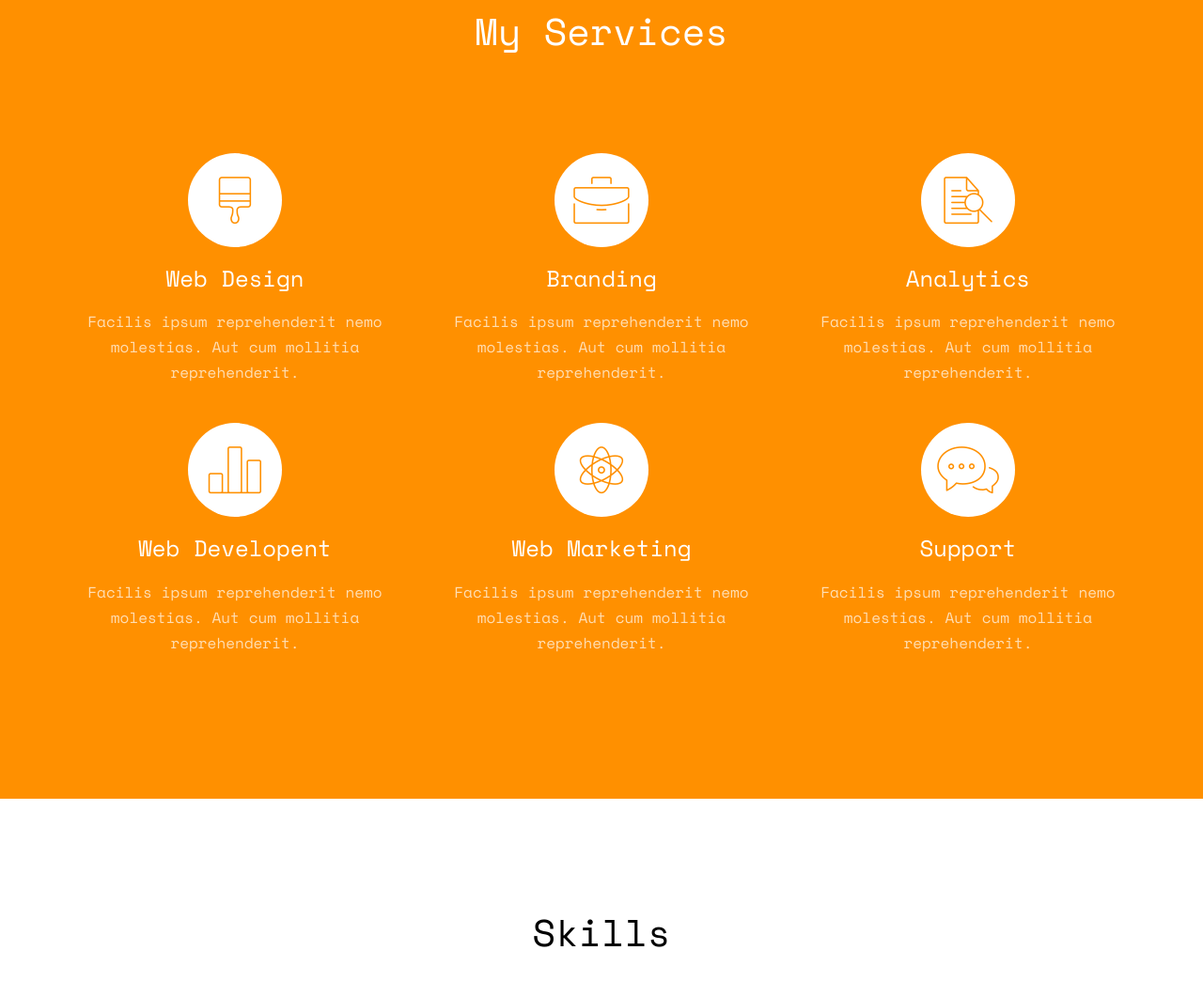
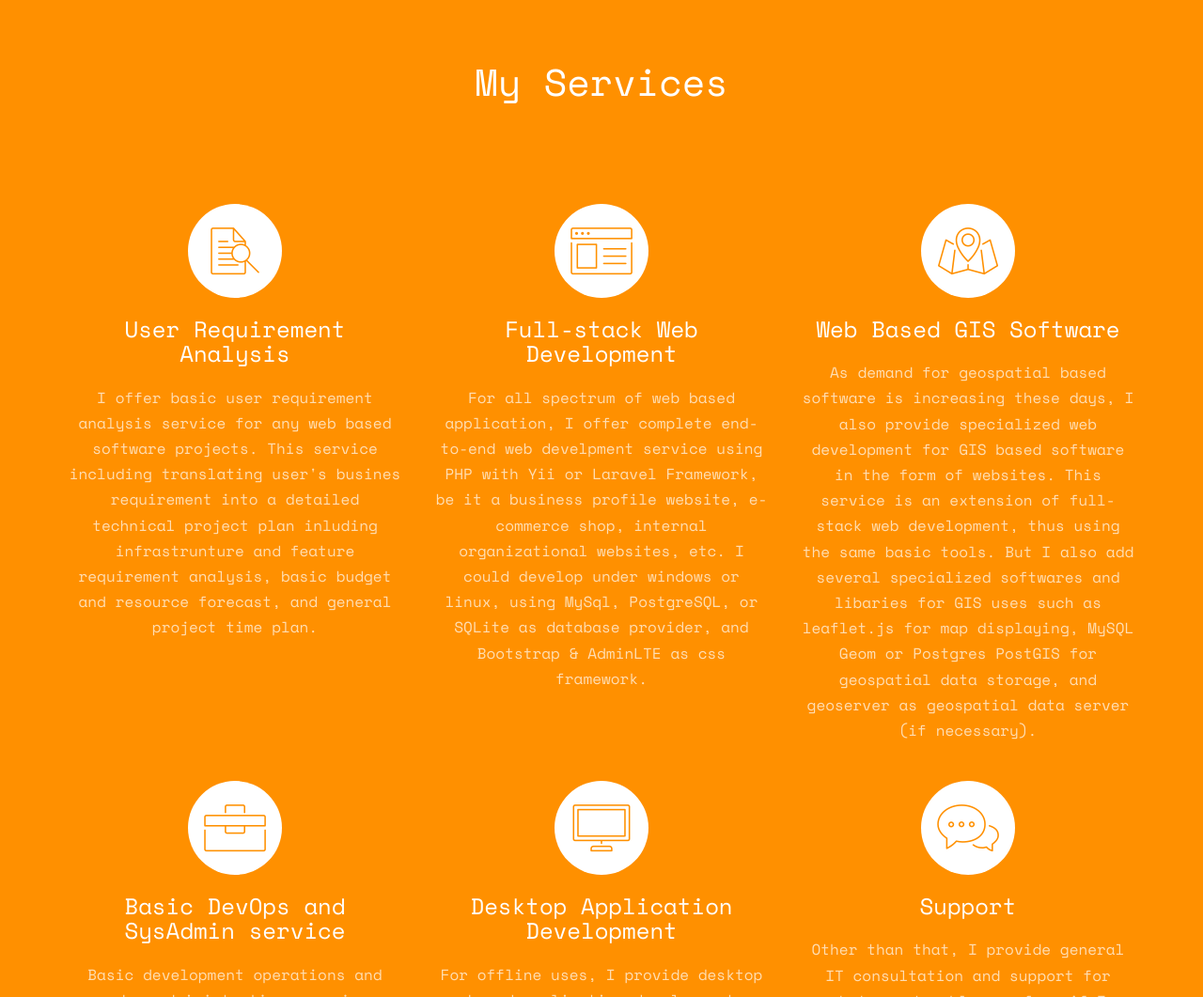
Before and after one commit to azophy/abdurrahman-adianto-id, a plain HTML site: page index.html in a window 1280 px wide. Shown: the part 3268-4329 px from the top of the page at 94% size. Drawn offline with nearby package versions, Linux system fonts and the light colour scheme; some packages are replaced by stand-ins of ours; no server answers; files whose address does not match are found by name.

Commit message:
basic skill and offered services contents

```diff
--- a/index.html
+++ b/index.html
@@ -139,7 +139,7 @@
 									<span class="company">RC-OPPINET ITB - 2016 - Current</span>
 								</div>
 								<div class="timeline-body">
-                                    <p>A Research Consortium under Institut Teknologi Bandung, which mainly focuses on Pipeline Network Optimization, Simulation, and Modelling. Works as programmer to create a commercial Pipeline simulation software called <a href="http://oppinet.ppms.itb.ac.id">OppinetSIM</a> and PertafloSIM. My scope of work including implementing mathematical model into working software with Graphical User Interface, managing various code from different programmer and merging it into a common codebase, also developing and maintaning automatic code testing and building pipeline into a working installable package.</p>
+                                    <p>RC-OPPINET is Research Consortium under Institut Teknologi Bandung, which mainly focuses on Pipeline Network Optimization, Simulation, and Modelling. Works as programmer to create a commercial Pipeline simulation software called <a href="http://oppinet.ppms.itb.ac.id">OppinetSIM</a> and <a href="www.pertaflosim.com">PertafloSIM</a>. My scope of work including implementing mathematical model into working software with Graphical User Interface, managing various codes from different programmers and merging it into a common codebase, and also developing and maintaning automatic code testing and build pipeline into a working installable package.</p>
 								</div>
 							</div>
 						</li>
@@ -151,7 +151,7 @@
 									<span class="company">Satupeta Pariwisata Riau - 2017 - 2018</span>
 								</div>
 								<div class="timeline-body">
-									<p>A project from Riau Province's Tourism and Creativity Departement, under cooperation with World Resource Institue and TitikKoma Software House. The aim is to provide a map website where users could propose and submit various tourism spot and facilities, and display it on Disparekraf Website ( <a href="pariwisata.riau.go.id/peta">pariwisata.riau.go.id/peta</a> ). This project utilize basic Apache, PHP, PostgreSQL stack with Laravel as PHP Framework, PostGIS for geometry data storage, Geoserver for spatial data serving, and Leaflet.js for browser user interface.</p>
+									<p>This is a project from Riau Province's Tourism and Creative Economy Departement (Dinas Pariwisata dan Ekonomi Kreatif, in short Disparekraf) under cooperation with World Resource Institue and TitikKoma Software House. The aim is to provide a map website where users could propose and submit various tourism spot and facilities, and display it on Disparekraf Website ( <a href="pariwisata.riau.go.id/peta">pariwisata.riau.go.id/peta</a> ). This project utilize basic Apache, PHP, PostgreSQL stack with Laravel as PHP Framework, PostGIS for geometry data storage, Geoserver for spatial data serving, and Leaflet.js for browser user interface.</p>
 								</div>
 							</div>
 						</li>
@@ -191,11 +191,11 @@
 					<div class="col-md-4 text-center">
 						<div class="feature-left">
 							<span class="icon">
-								<i class="icon-paintbrush"></i>
+								<i class="icon-search"></i>
 							</span>
 							<div class="feature-copy">
-								<h3>Web Design</h3>
-								<p>Facilis ipsum reprehenderit nemo molestias. Aut cum mollitia reprehenderit.</p>
+								<h3>User Requirement Analysis</h3>
+								<p>I offer basic user requirement analysis service for any web based software projects. This service including translating user's busines requirement into a detailed technical project plan inluding infrastrunture and feature requirement analysis, basic budget and resource forecast, and general project time plan.</p>
 							</div>
 						</div>
 					</div>
@@ -203,11 +203,11 @@
 					<div class="col-md-4 text-center">
 						<div class="feature-left">
 							<span class="icon">
-								<i class="icon-briefcase"></i>
+								<i class="icon-browser"></i>
 							</span>
 							<div class="feature-copy">
-								<h3>Branding</h3>
-								<p>Facilis ipsum reprehenderit nemo molestias. Aut cum mollitia reprehenderit.</p>
+								<h3>Full-stack Web Development</h3>
+								<p>For all spectrum of web based application, I offer complete end-to-end web develpment service using PHP with Yii or Laravel Framework, be it a business profile website, e-commerce shop, internal organizational websites, etc. I could develop under windows or linux, using MySql, PostgreSQL, or SQLite as database provider, and Bootstrap & AdminLTE as css framework.</p>
 							</div>
 						</div>
 
@@ -215,11 +215,11 @@
 					<div class="col-md-4 text-center">
 						<div class="feature-left">
 							<span class="icon">
-								<i class="icon-search"></i>
+								<i class="icon-map"></i>
 							</span>
 							<div class="feature-copy">
-								<h3>Analytics</h3>
-								<p>Facilis ipsum reprehenderit nemo molestias. Aut cum mollitia reprehenderit.</p>
+								<h3>Web Based GIS Software</h3>
+								<p>As demand for geospatial based software is increasing these days, I also provide specialized web development for GIS based software in the form of websites. This service is an extension of full-stack web development, thus using the same basic tools. But I also add several specialized softwares and libaries for GIS uses such as leaflet.js for map displaying, MySQL Geom or Postgres PostGIS for geospatial data storage, and geoserver as geospatial data server (if necessary).</p>
 							</div>
 						</div>
 					</div>
@@ -231,11 +231,11 @@
 
 						<div class="feature-left">
 							<span class="icon">
-								<i class="icon-bargraph"></i>
+								<i class="icon-toolbox"></i>
 							</span>
 							<div class="feature-copy">
-								<h3>Web Developent</h3>
-								<p>Facilis ipsum reprehenderit nemo molestias. Aut cum mollitia reprehenderit.</p>
+								<h3>Basic DevOps and SysAdmin service</h3>
+								<p>Basic development operations and system administrations service, including basic OS and server system installation, automatic testing and deploy system development, and maintanance or troubleshooting. The toolset Bash & Batch + Python scripting, Git hooks for automatic pipeline development, etc.</p>
 							</div>
 						</div>
 
@@ -244,11 +244,11 @@
 					<div class="col-md-4 text-center">
 						<div class="feature-left">
 							<span class="icon">
-								<i class="icon-genius"></i>
+								<i class="icon-desktop"></i>
 							</span>
 							<div class="feature-copy">
-								<h3>Web Marketing</h3>
-								<p>Facilis ipsum reprehenderit nemo molestias. Aut cum mollitia reprehenderit.</p>
+								<h3>Desktop Application Development</h3>
+								<p>For offline uses, I provide desktop based application development service. The software is multiplatform, build using Python and support database storage if required.</p>
 							</div>
 						</div>
 
@@ -260,7 +260,7 @@
 							</span>
 							<div class="feature-copy">
 								<h3>Support</h3>
-								<p>Facilis ipsum reprehenderit nemo molestias. Aut cum mollitia reprehenderit.</p>
+								<p>Other than that, I provide general IT consultation and support for whatever trouble you face if I happen have the knowledge and skill to fix it. Feel free to contact me first!</p>
 							</div>
 						</div>
 					</div>
```
Also changed, not shown: README.txt.
